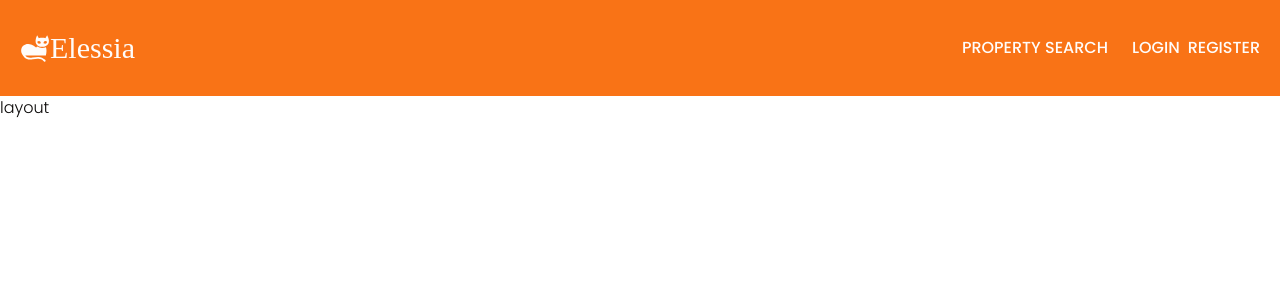
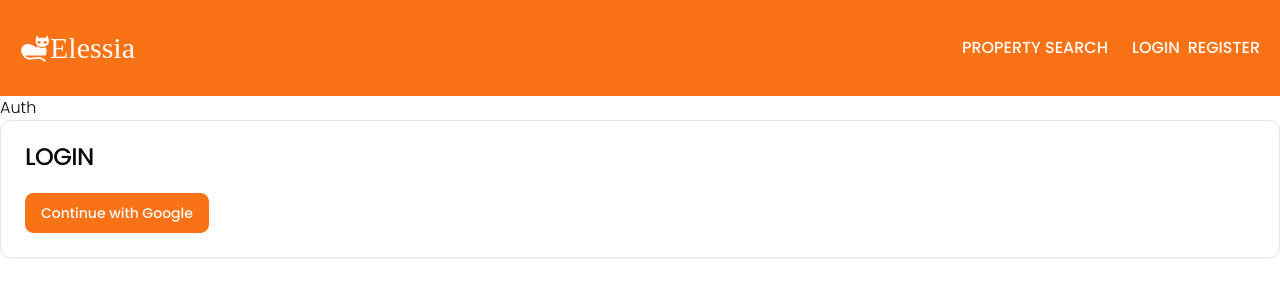
Before and after one commit to Nimira43/Elessia, a Next.js app: page /login in a window 1280 px wide. Shown: the top 300 px of the page. Built offline with nearby package versions, Linux system fonts and the light colour scheme; no server answers; a web font is replaced by a local one.

Commit message:
Setting up the auth layout

```diff
--- a/app/(auth)/layout.tsx
+++ b/app/(auth)/layout.tsx
@@ -1,5 +1,10 @@
-export default function layout() {
+export default function Layout({children}: {
+  children: React.ReactNode
+}) {
   return (
-    <div>layout</div>
+    <div>
+      Auth
+      {children}
+    </div>
   )
 }
```
